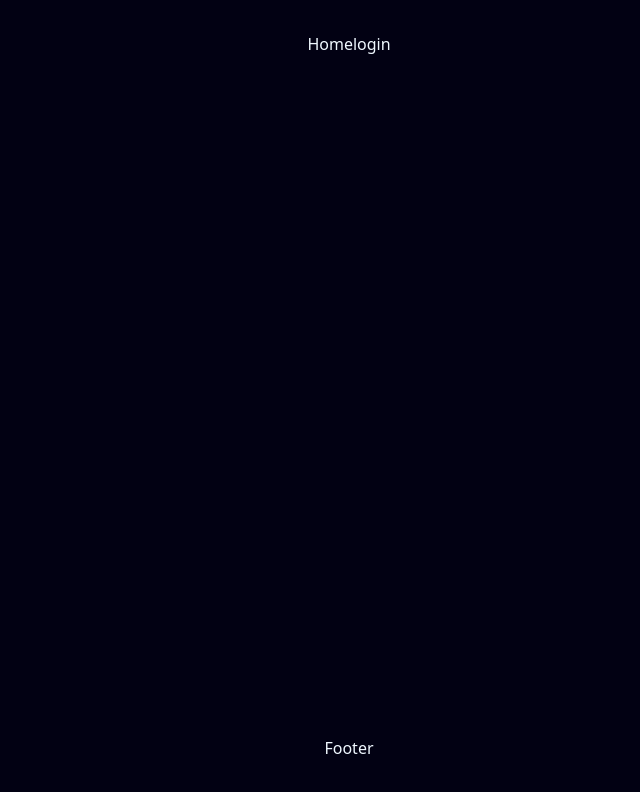
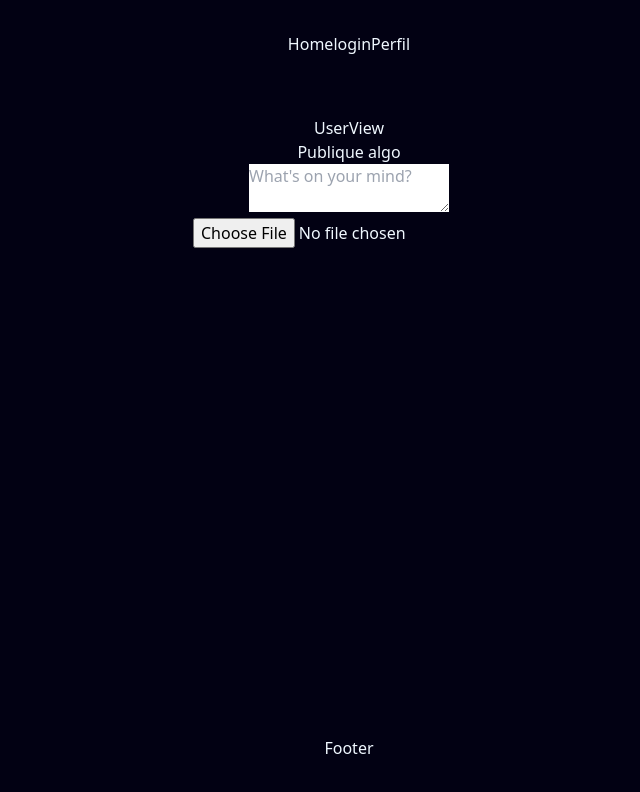
Before and after one commit to CardozoMartin/Blog-React-Front, a React (Vite) app: page /userPerfil in a window 1280 px wide. Before the commit this address had no page. Shown: the top 792 px of the page, without its empty margins (291-931 px from the left). Built offline with nearby package versions, Linux system fonts and the light colour scheme.

Commit message:
se comienza estructura de formulario del usuario para publicacion

```diff
--- a/src/Router.jsx
+++ b/src/Router.jsx
@@ -6,6 +6,7 @@ import DetailView from './views/DetailView'
 import LoginView from './views/LoginView'
 import NavBar from './components/Common/NavBar'
 import Footer from './components/Common/Footer'
+import UserView from './views/UserView'
 
 function Router() {
 
@@ -18,6 +19,7 @@ function Router() {
       <Route path='/' element={<HomeViews/>} />
       <Route path='/detail' element={<DetailView/>} />
       <Route path='/login' element={<LoginView/>} />
+      <Route path='/userPerfil' element={<UserView/>} />
     </Routes>
     </main>
     <Footer/>
--- a/src/components/Common/NavBar.jsx
+++ b/src/components/Common/NavBar.jsx
@@ -7,6 +7,7 @@ const NavBar = () => {
         <nav>
             <NavLink to="/">Home</NavLink>
             <NavLink to="/login">login</NavLink>
+            <NavLink to="/userPerfil">Perfil</NavLink>
 
         </nav>
     </header>
--- /dev/null
+++ b/src/components/Common/input/Input.jsx
@@ -0,0 +1,67 @@
+import { useState } from "react";
+
+
+const Input = (props) => {
+  const {
+    placeholder,
+    name,
+    options = {},
+    register,
+    className = "",
+    error = false,
+  } = props;
+
+  const [image, setImage] = useState(null);
+
+  const handleImageChange = (e) => {
+    const selectedImage = e.target.files[0];
+    setImage(selectedImage);
+  };
+
+  const inputProps = {
+    type: "text",
+    id: `${name}-input`,
+    className: ``,
+    placeholder,
+    ...register(name, options),
+  };
+
+  return (
+    <div className={`form-group ${className}`}>
+      <div style={{ position: "relative" }}>
+        <textarea {...inputProps} />
+
+        {image && (
+          <div
+            style={{
+              position: "absolute",
+              top: "50%",
+              left: "50%",
+              transform: "translate(-50%, -50%)",
+            }}
+          >
+            <img
+              src={URL.createObjectURL(image)}
+              alt="Selected"
+              style={{ maxWidth: "100%", maxHeight: "150px" }}
+            />
+          </div>
+        )}
+      </div>
+
+      <div className="mt-2">
+        <label htmlFor={`${name}-image`} className="form-label">
+
+        </label>
+        <input
+          type="file"
+          id={`${name}-image`}
+          accept="image/*"
+          onChange={handleImageChange}
+        />
+      </div>
+    </div>
+  );
+};
+
+export default Input;
--- /dev/null
+++ b/src/components/Common/users/UserForm.jsx
@@ -0,0 +1,29 @@
+import { useForm } from "react-hook-form";
+import Input from "../input/Input";
+
+const UserForm = () => {
+  const {
+    register,
+    formState: { errors },
+    handleSubmit: onSubmitRHF,
+  } = useForm();
+
+
+  const handleSubmit = (data)=>{
+
+  }
+  return (
+    <>
+      <h1> Publique algo</h1>
+      <form action="" onSubmit={onSubmitRHF}>
+        <Input
+          placeholder="What's on your mind?"
+          name="postContent"
+          register={register}
+        />
+      </form>
+    </>
+  );
+};
+
+export default UserForm;
--- /dev/null
+++ b/src/views/UserView.jsx
@@ -0,0 +1,13 @@
+import UserForm from "../components/Common/users/UserForm"
+
+
+const UserView = () => {
+  return (
+    <div>UserView
+
+        <UserForm/>
+    </div>
+  )
+}
+
+export default UserView
```
Also changed, not shown: src/components/Common/users/UserCard.jsx (added, +9 -0 lines), .eslintrc.cjs.
